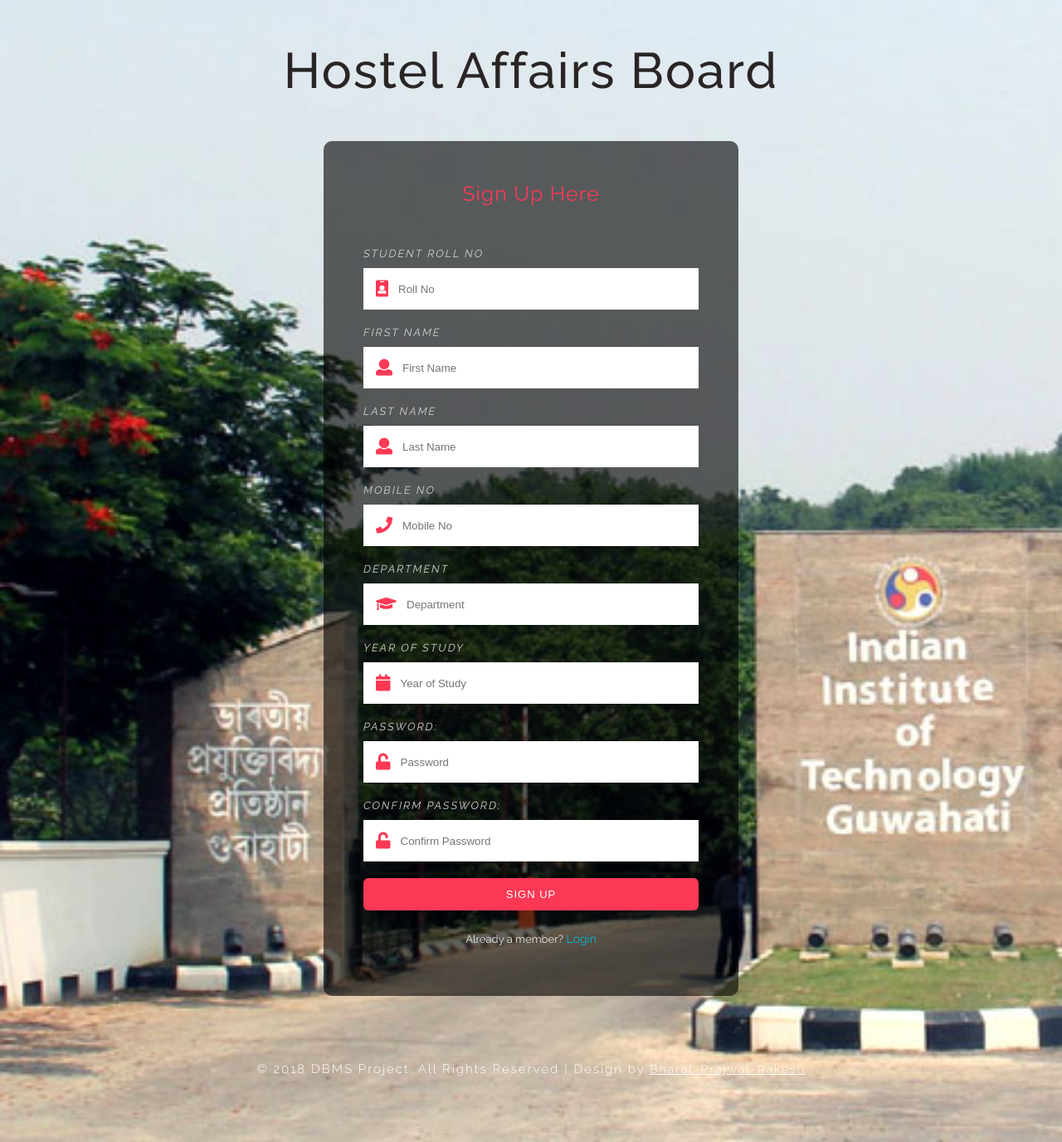
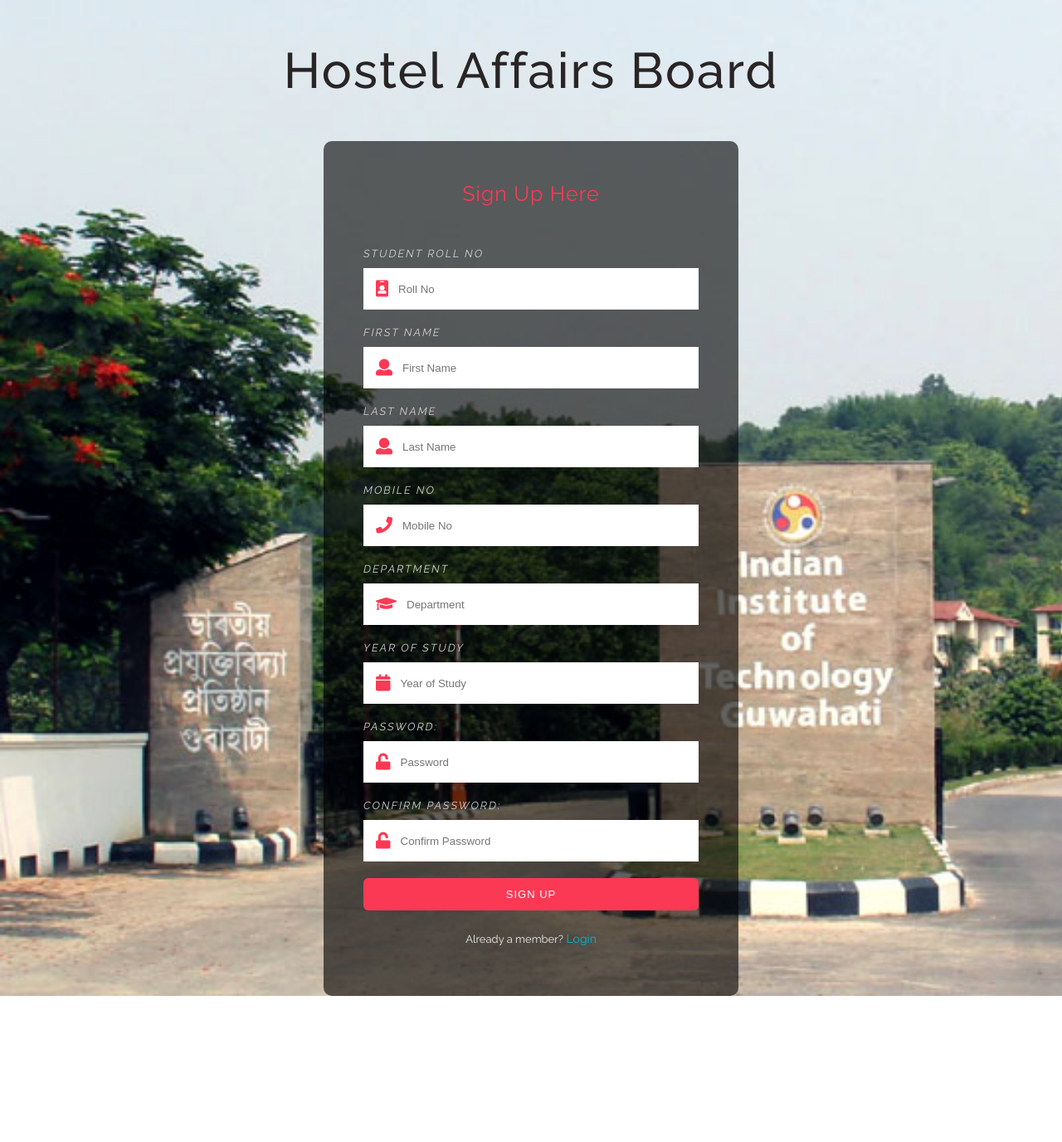
Before and after one commit to yashika008/Hostel-Allocation-Website, a PHP site: page /signup.php in a window 1280 px wide. Shown: the whole page at 83% size. After the commit the page ends 1200 px from the top, so only its background shows below. Run offline with PHP 8.4, Linux system fonts and the light colour scheme.

Commit message:
Update signup.php

```diff
--- a/signup.php
+++ b/signup.php
@@ -104,10 +104,6 @@
         </form>
         <p class=" w3l-register-p">Already a member?<a href="index.php" class="register"> Login</a></p>
     </div>
-    <footer>
-        <p class="copyright-agileinfo"> &copy; 2018 DBMS Project. All Rights Reserved | Design by <a href="https://www.linkedin.com/in/bharat-reddy/">Bharat-Prajwal-Rakesh</a></p>
-    </footer>
-
 </body>
 
 </html>
```
